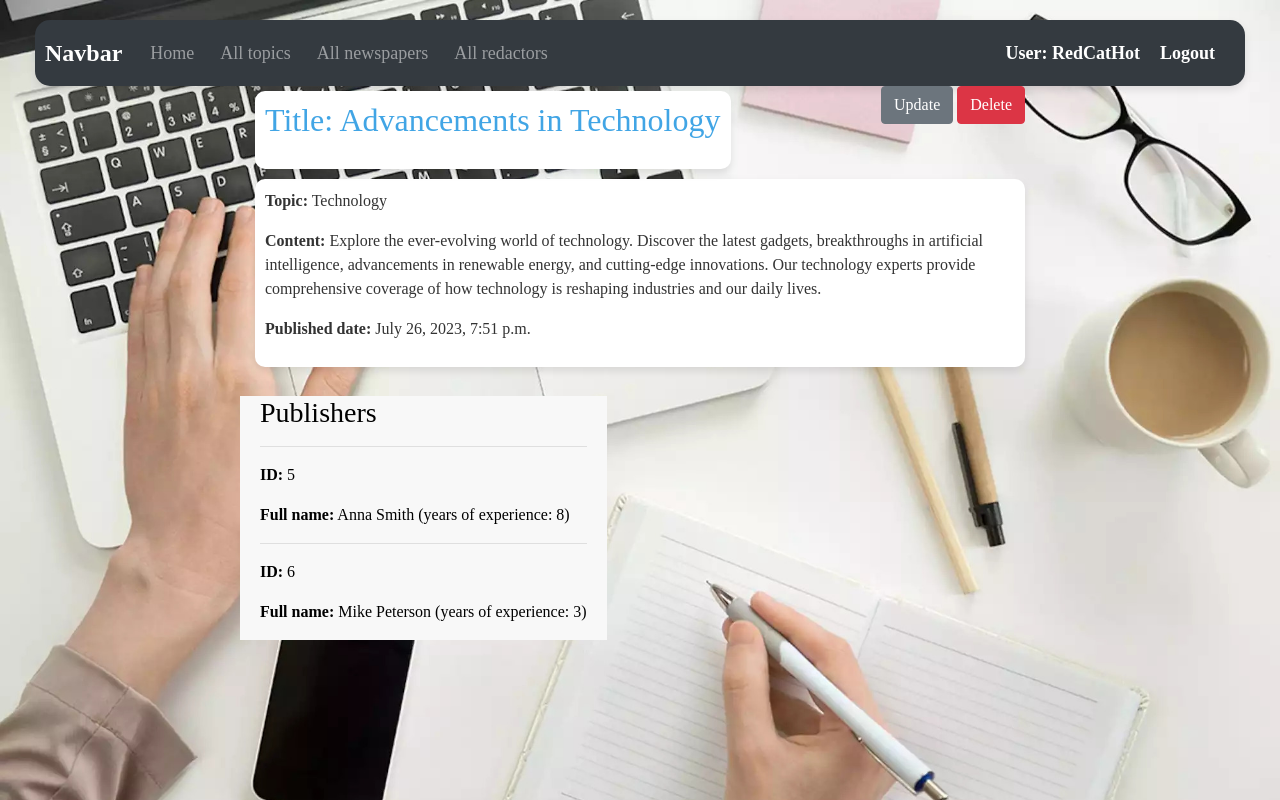
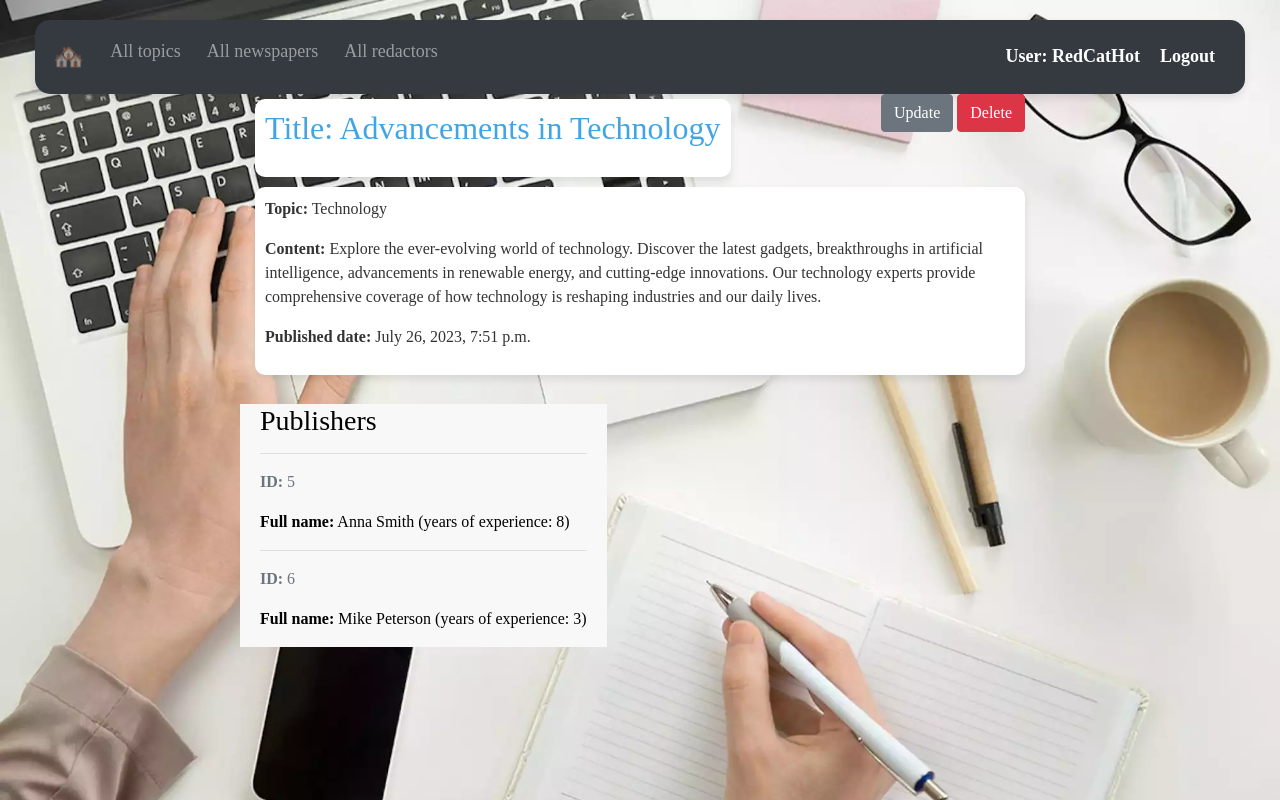
Before and after one commit to RedCatHot/newspaper_agency_projecty, a Django app: page /newspapers/4/ in a window 1280 px wide. Run offline with Django 4.2, Linux system fonts and the light colour scheme; a user stored in the database is signed in; data comes from the database, SQL or seed files in the repository; some libraries are stand-ins or nearby versions.

Commit message:
Edited navbar, add emoji for Home

```diff
--- a/static/css/styles.css
+++ b/static/css/styles.css
@@ -275,9 +275,13 @@ p.lead {
 
 .col-md-6 p,
 .col-md-12 p {
-  color: #000 !important;
+  color: #000
 }
 
 .col-md-12 h3 {
-  color: #000 !important;
+  color: #000
 }
+
+.larger-emoji {
+  font-size: 50px;
+}
--- a/templates/includes/navbar.html
+++ b/templates/includes/navbar.html
@@ -1,5 +1,5 @@
 <nav class="navbar navbar-expand-lg navbar-dark bg-dark">
-  <a class="navbar-brand" href="#">Navbar</a>
+{#  <a class="navbar-brand" href="{% url "agency:index" %}">🏘️</a>#}
   <button class="navbar-toggler" type="button" data-toggle="collapse" data-target="#navbarSupportedContent" aria-controls="navbarSupportedContent" aria-expanded="false" aria-label="Toggle navigation">
     <span class="navbar-toggler-icon"></span>
   </button>
@@ -7,7 +7,7 @@
   <div class="collapse navbar-collapse" id="navbarSupportedContent">
     <ul class="navbar-nav mr-auto">
       <li class="nav-item">
-        <a class="nav-link" href="{% url "agency:index" %}">Home</a>
+        <a class="nav-link" href="{% url "agency:index" %}" style="font-size: 25px;">🏘️</a>
       </li>
       <li class="nav-item">
         <a class="nav-link" href="{% url "agency:topic-list" %}">All topics</a>
```
